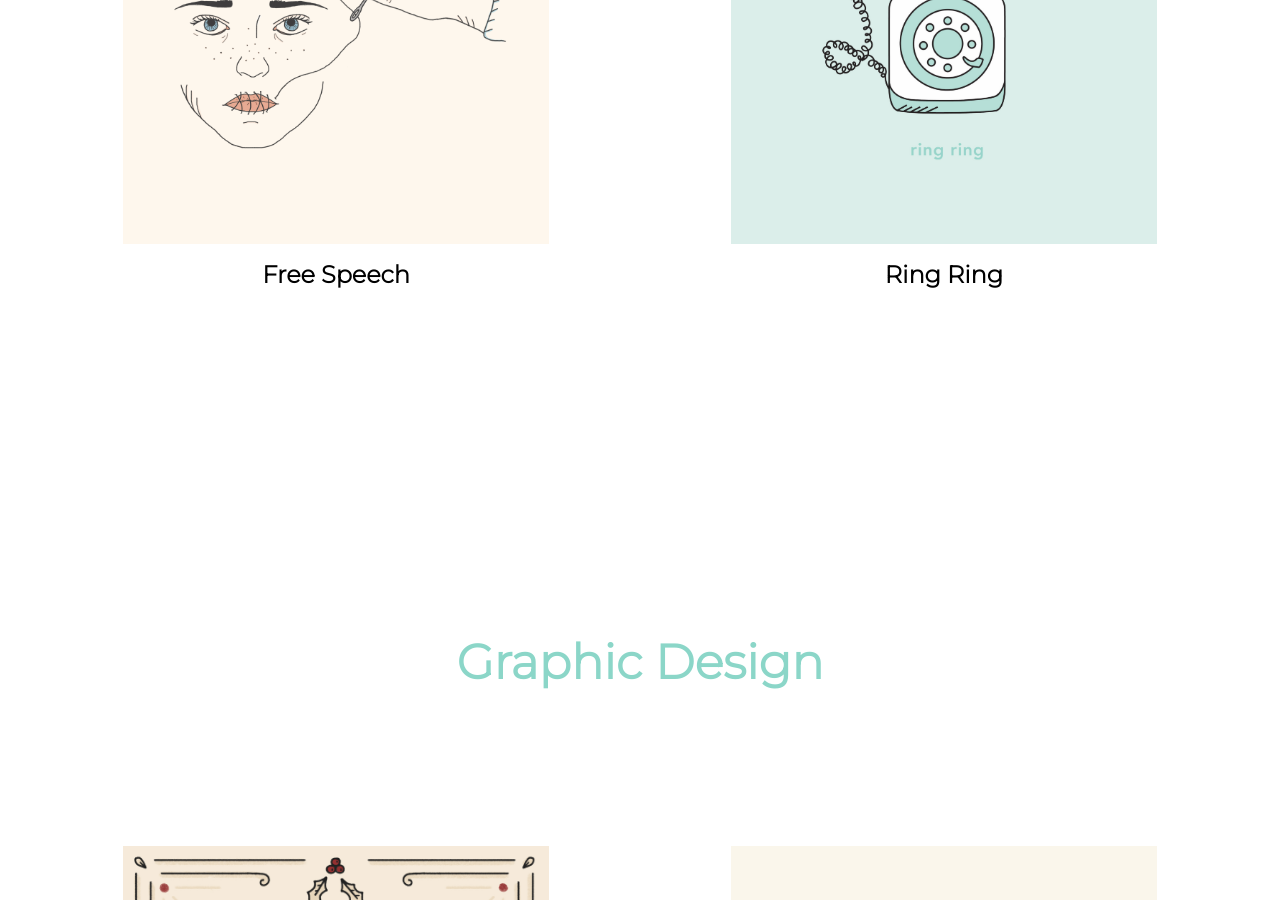
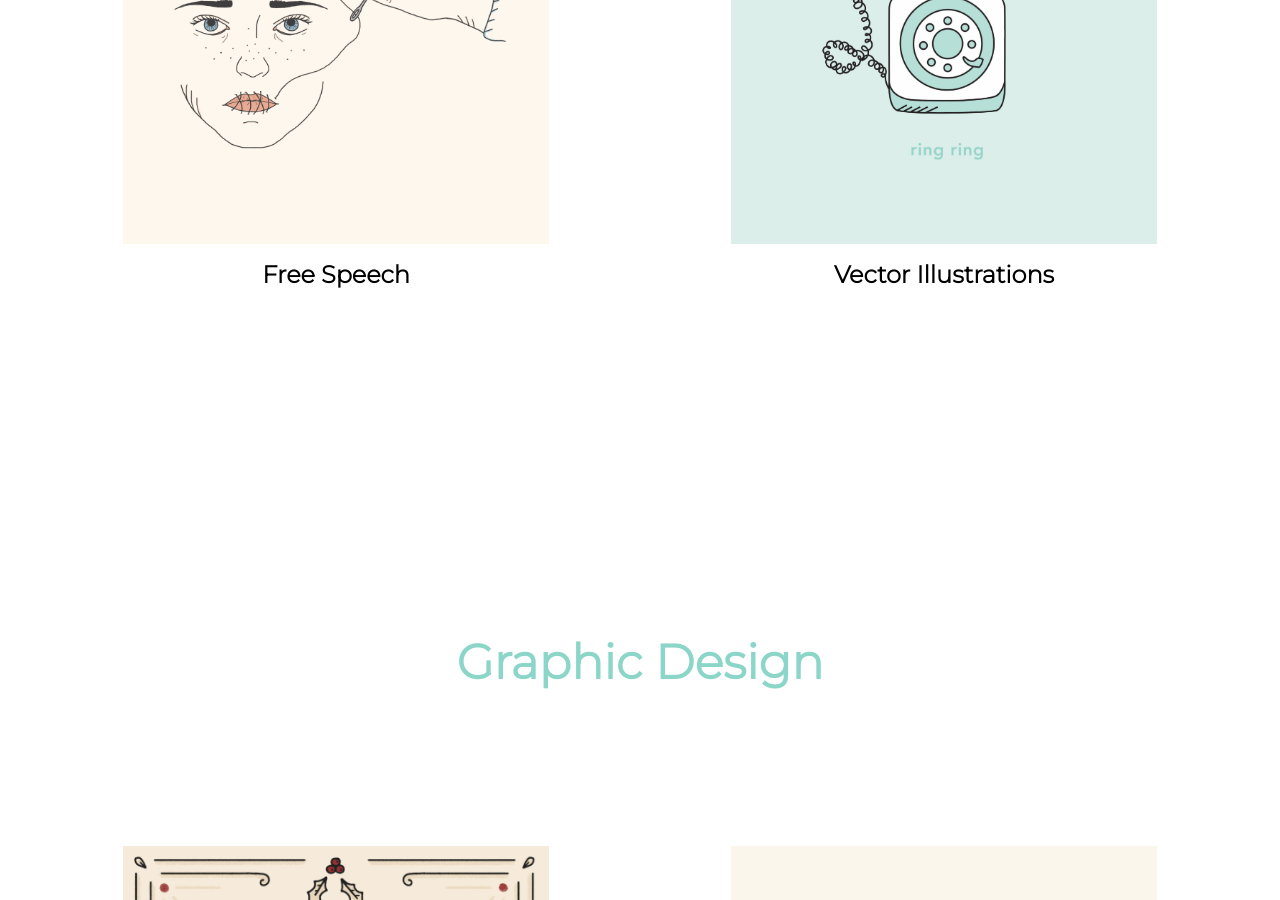
Before and after one commit to geni97/portfolio, a Jekyll site: the page built from index.html, in a window 1280 px wide and 900 px high, scrolled down 1623 px. Built offline with Jekyll 4.4.1, drawn with Linux system fonts in a browser that asks for light colours.

Commit message:
changed title

```diff
--- a/index.html
+++ b/index.html
@@ -11,7 +11,7 @@ des: This is Geni's website. Geni is an illustrator and graphic designer.
   <a href="{{site.baseurl}}/engaged">{% include portfolio-item.html image="secret.jpg" title="Book Cover"%}</a>
   <a href="{{site.baseurl}}/envelope">{% include portfolio-item.html image="envelope.jpg" title="Illustrated Greeting Cards"%}</a>
   <a href="{{site.baseurl}}/speech">{% include portfolio-item.html image="speech.jpg" title="Free Speech"%}</a>
-  <a href="{{site.baseurl}}/phone">{% include portfolio-item.html image="phone.jpg" title="Ring Ring"%}</a>
+  <a href="{{site.baseurl}}/phone">{% include portfolio-item.html image="phone.jpg" title="Vector Illustrations"%}</a>
 
 
 
```
